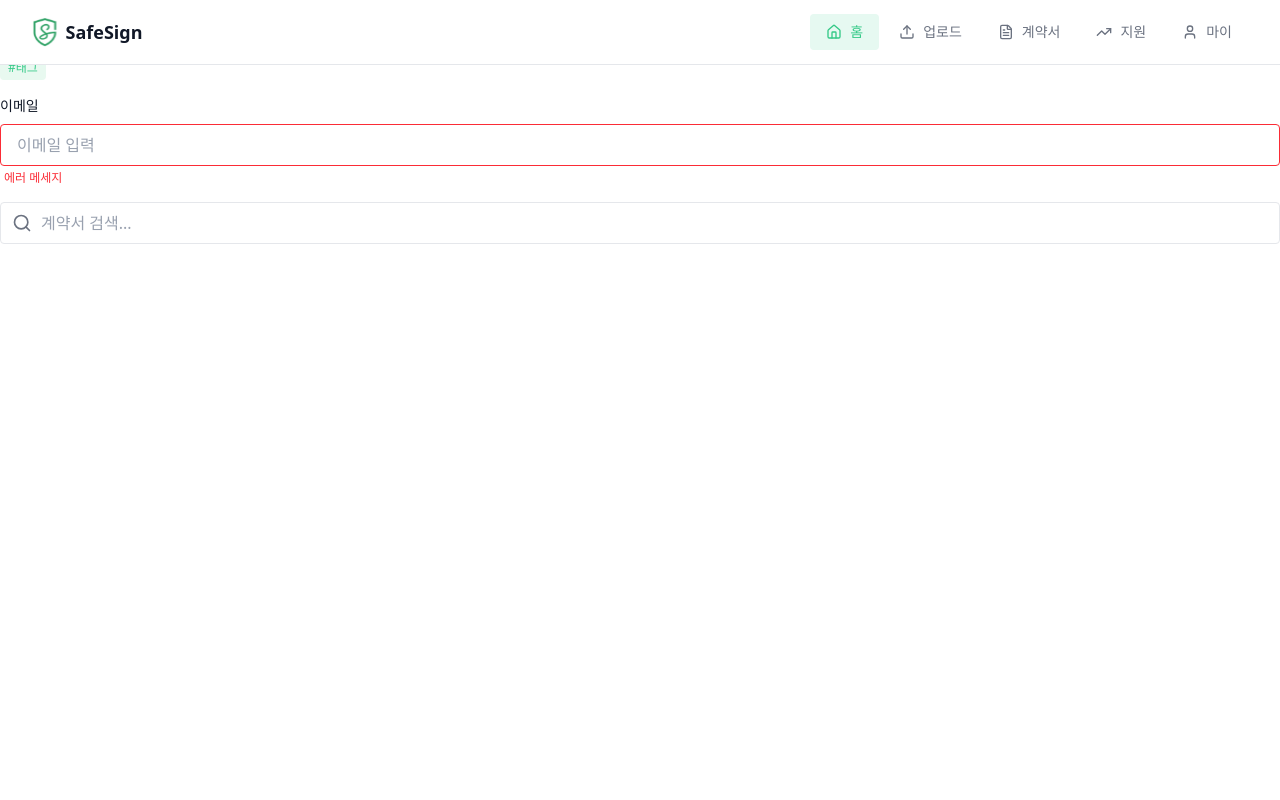
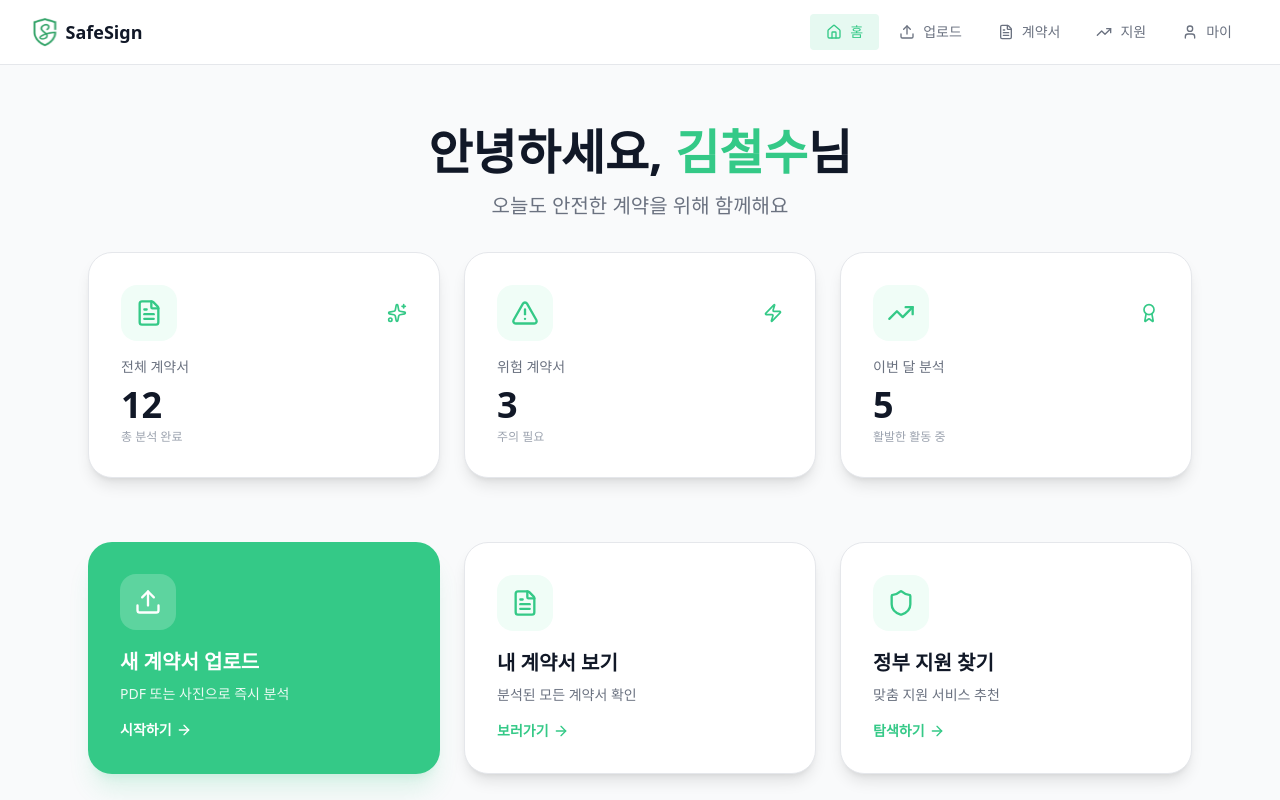
Before and after one commit to SafeSignProject/safeSign-frontend, a React (Vite) app: page / in a window 1280 px wide. Built offline with nearby package versions, Linux system fonts and the light colour scheme; a web font is replaced by a local one.

Commit message:
feat: 홈 카드 섹션 UI 구현

```diff
--- a/src/components/layouts/Header.tsx
+++ b/src/components/layouts/Header.tsx
@@ -15,7 +15,7 @@ const Header = () => {
   const { pathname } = useLocation();
 
   return (
-    <nav className='border-b-light-gray fixed top-0 left-0 z-50 flex h-16.25 w-full items-center justify-between border-b bg-white p-8'>
+    <nav className='border-b-light-gray fixed top-0 left-0 z-50 flex h-16 w-full items-center justify-between border-b bg-white p-8'>
       <section className='flex items-center gap-2'>
         <Logo height={32} width={25.5313} />
         <span className='text-dark text-lg leading-7 font-semibold'>SafeSign</span>
@@ -30,10 +30,8 @@ const Header = () => {
               key={path}
               to={path}
               className={clsx(
-                'flex h-9 items-center gap-2 rounded-sm px-4',
-                isActive
-                  ? 'bg-accent text-primary'
-                  : 'text-dark-gray hover:bg-accent/60 active:bg-accent/90',
+                'flex h-9 items-center gap-2 rounded-sm px-4 transition hover:brightness-95 active:brightness-90',
+                isActive ? 'bg-accent text-primary' : 'text-dark-gray bg-white',
               )}
             >
               <Icon size={16} />
--- a/src/layouts/ProtectedLayout.tsx
+++ b/src/layouts/ProtectedLayout.tsx
@@ -3,10 +3,10 @@ import { Outlet } from 'react-router-dom';
 
 const ProtectedLayout = () => {
   return (
-    <div>
+    <>
       <Header />
       <Outlet />
-    </div>
+    </>
   );
 };
 
--- a/src/pages/Home.tsx
+++ b/src/pages/Home.tsx
@@ -1,13 +1,118 @@
-import { Button, Badge, Input } from '@/components/common';
-import { BadgeCent } from 'lucide-react';
+import {
+  ArrowRight,
+  Award,
+  FileText,
+  Shield,
+  Sparkles,
+  TrendingUp,
+  TriangleAlert,
+  Upload,
+  Zap,
+} from 'lucide-react';
+import { Link } from 'react-router-dom';
 
 export const Home = () => {
   return (
-    <div className='space-y-4'>
-      <Button type='button' label='버튼' icon={<BadgeCent />} className='bg-red-300' />
-      <Badge tag={true} label='태그' className='bg-[#E8F9F0] font-medium text-[#34C987]' />
-      <Input id='email' label='이메일' error='에러 메세지' placeholder='이메일 입력' />
-      <Input icon={true} placeholder='계약서 검색...' />
-    </div>
+    <main className='flex min-h-screen justify-center bg-[#F9FAFB] px-8 pt-32'>
+      <div>
+        <section className='mb-8 space-y-4'>
+          <h1 className='text-dark text-center text-5xl leading-12 font-bold'>
+            안녕하세요, <span className='text-primary'>김철수</span>님
+          </h1>
+          <p className='text-dark-gray text-center text-xl leading-7'>
+            오늘도 안전한 계약을 위해 함께해요
+          </p>
+        </section>
+
+        <section className='mb-16 grid grid-cols-3 gap-6'>
+          <div className='border-light-gray w-88 rounded-3xl border bg-white p-8 shadow-lg'>
+            <article className='mb-4 flex items-center justify-between'>
+              <div className='text-primary rounded-2xl bg-[#F0FDF7] p-3.5'>
+                <FileText size={28} />
+              </div>
+              <Sparkles size={20} className='text-primary' />
+            </article>
+            <p className='text-dark-gray mb-2 text-sm font-medium'>전체 계약서</p>
+            <h5 className='text-dark mb-1 text-4xl leading-10 font-bold'>12</h5>
+            <p className='text-xs leading-4 text-[#9CA3AF]'>총 분석 완료</p>
+          </div>
+
+          <div className='border-light-gray w-88 rounded-3xl border bg-white p-8 shadow-lg'>
+            <article className='mb-4 flex items-center justify-between'>
+              <div className='text-primary rounded-2xl bg-[#F0FDF7] p-3.5'>
+                <TriangleAlert size={28} />
+              </div>
+              <Zap size={20} className='text-primary' />
+            </article>
+            <p className='text-dark-gray mb-2 text-sm font-medium'>위험 계약서</p>
+            <h5 className='text-dark mb-1 text-4xl leading-10 font-bold'>3</h5>
+            <p className='text-xs leading-4 text-[#9CA3AF]'>주의 필요</p>
+          </div>
+
+          <div className='border-light-gray w-88 rounded-3xl border bg-white p-8 shadow-lg'>
+            <article className='mb-4 flex items-center justify-between'>
+              <div className='text-primary rounded-2xl bg-[#F0FDF7] p-3.5'>
+                <TrendingUp size={28} />
+              </div>
+              <Award size={20} className='text-primary' />
+            </article>
+            <p className='text-dark-gray mb-2 text-sm font-medium'>이번 달 분석</p>
+            <h5 className='text-dark mb-1 text-4xl leading-10 font-bold'>5</h5>
+            <p className='text-xs leading-4 text-[#9CA3AF]'>활발한 활동 중</p>
+          </div>
+        </section>
+
+        <section className='mb-16 grid grid-cols-3 gap-6'>
+          <div className='bg-primary w-88 rounded-3xl p-8 shadow-[0px_8px_10px_-6px_rgba(52,201,135,0.15),0px_20px_25px_-5px_rgba(52,201,135,0.15)]'>
+            <div className='mb-4 inline-block rounded-2xl bg-white/20 p-3.5 text-white'>
+              <Upload size={28} />
+            </div>
+
+            <p className='mb-2 text-xl leading-7 font-bold text-white'>새 계약서 업로드</p>
+            <p className='mb-4 text-sm text-white/90'>PDF 또는 사진으로 즉시 분석</p>
+            <Link
+              to='/upload'
+              className='flex items-center gap-1 text-sm font-semibold text-white transition hover:text-white/80 active:text-white/65'
+            >
+              시작하기 <ArrowRight size={16} />
+            </Link>
+          </div>
+
+          <div className='border-light-gray w-88 rounded-3xl border bg-white p-8 shadow-lg'>
+            <div className='text-primary mb-4 inline-block rounded-2xl bg-[#F0FDF7] p-3.5'>
+              <FileText size={28} />
+            </div>
+
+            <p className='text-dark mb-2 text-xl leading-7 font-bold'>내 계약서 보기</p>
+            <p className='text-dark-gray mb-4 text-sm'>분석된 모든 계약서 확인</p>
+            <Link
+              to='/upload'
+              className='text-primary flex items-center gap-1 text-sm font-semibold transition hover:brightness-90 active:brightness-75'
+            >
+              보러가기 <ArrowRight size={16} />
+            </Link>
+          </div>
+
+          <div className='border-light-gray w-88 rounded-3xl border bg-white p-8 shadow-lg'>
+            <div className='text-primary mb-4 inline-block rounded-2xl bg-[#F0FDF7] p-3.5'>
+              <Shield size={28} />
+            </div>
+
+            <p className='text-dark mb-2 text-xl leading-7 font-bold'>정부 지원 찾기</p>
+            <p className='text-dark-gray mb-4 text-sm'>맞춤 지원 서비스 추천</p>
+            <Link
+              to='/upload'
+              className='text-primary flex items-center gap-1 text-sm font-semibold transition hover:brightness-90 active:brightness-75'
+            >
+              탐색하기 <ArrowRight size={16} />
+            </Link>
+          </div>
+        </section>
+
+        <section className='border-light-gray rounded-3xl border bg-white px-8 py-6 shadow-lg'>
+          <div></div>
+        </section>
+      </div>
+    </main>
   );
 };
```
